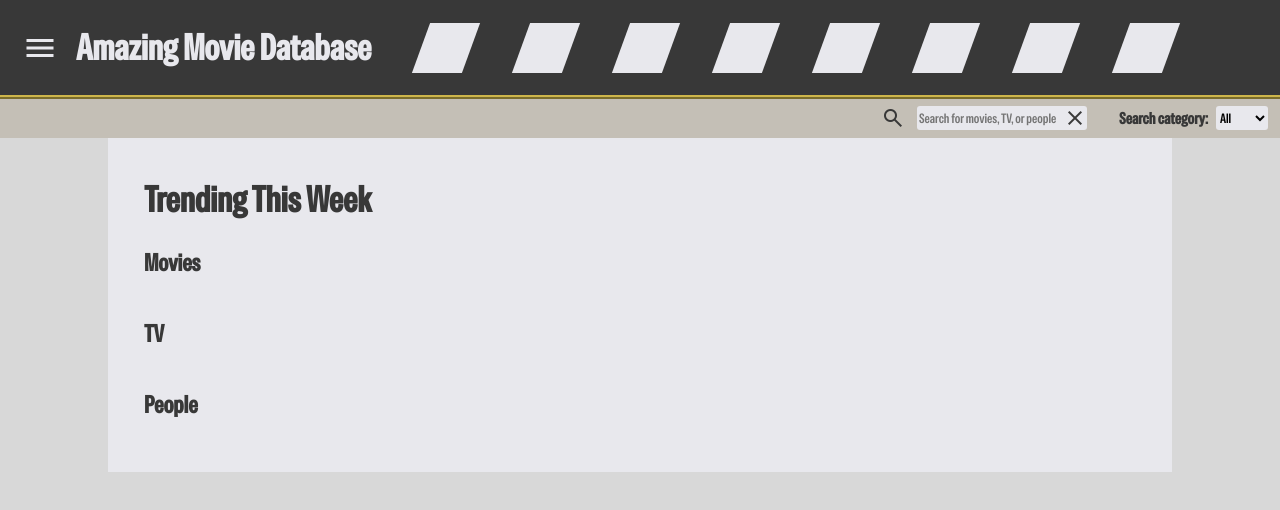
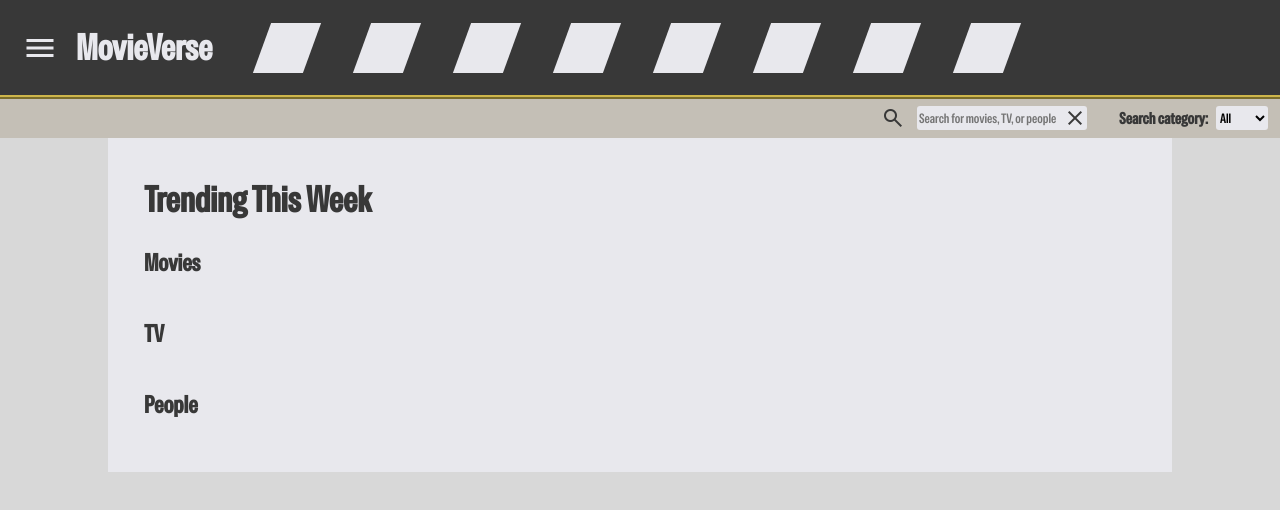
Before and after one commit to katie-bishop-7/Movie-Database, a plain HTML site: page index.html in a window 1280 px wide. Drawn offline with nearby package versions, Linux system fonts and the light colour scheme; no server answers.

Commit message:
rename to movieverse

```diff
--- a/index.html
+++ b/index.html
@@ -14,7 +14,7 @@
         <span class="material-symbols-outlined" id="nav-button">
             menu
         </span>
-        <h1><a href="index.html">Amazing Movie Database</a></h1>
+        <h1><a href="index.html">MovieVerse</a></h1>
         <div id="film-stripe">
             <div class="parallelogram black"></div>
             <div class="parallelogram white"></div>
```
Also changed, not shown: movie.html (+1 -1 lines), movies.html (+1 -1 lines), people.html (+1 -1 lines), person.html (+1 -1 lines), series.html (+1 -1 lines), tv.html (+1 -1 lines).
